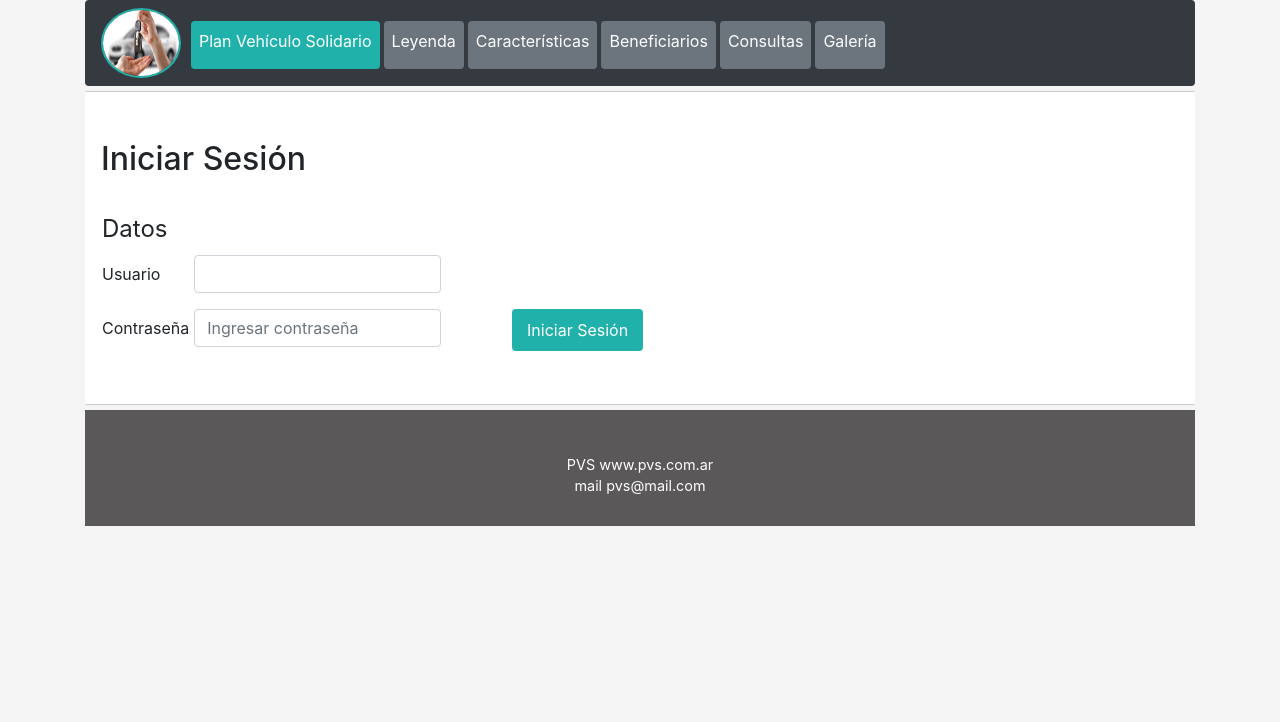
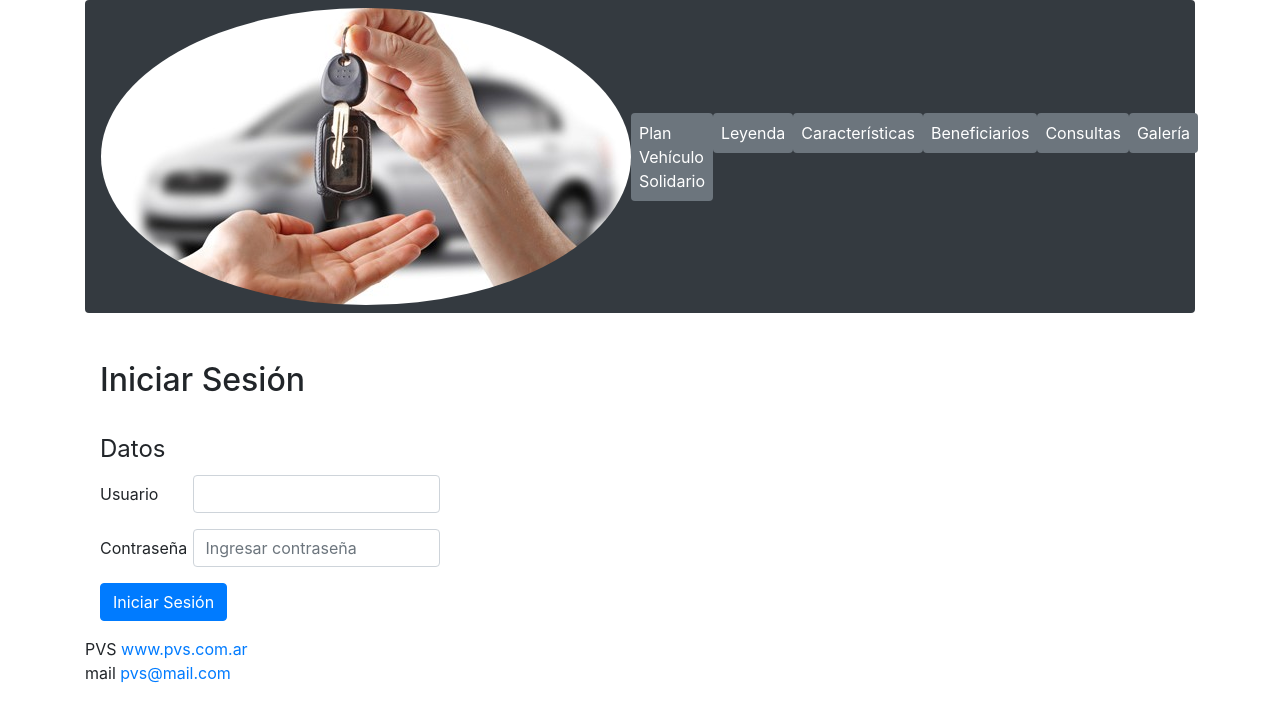
Before and after one commit to SamaBG/PVS, a PHP site: page /login.php?error=1 in a window 1280 px wide. Shown: the top 722 px of the page. Run offline with PHP 8.4, Linux system fonts and the light colour scheme.

Commit message:
Update login.php

```diff
--- a/login.php
+++ b/login.php
@@ -24,7 +24,7 @@ $error=$_GET["error"];
 	<meta name="viewport" content="width=device-width, initial-scale=1.0">
 
         <link rel="stylesheet" href="https://maxcdn.bootstrapcdn.com/bootstrap/4.5.2/css/bootstrap.min.css">
-        <link href="css/estil.css" rel="stylesheet">
+        <link href="css/estils.css" rel="stylesheet">
 
         <script src="https://ajax.googleapis.com/ajax/libs/jquery/3.5.1/jquery.min.js"></script>
         <script src="https://cdnjs.cloudflare.com/ajax/libs/popper.js/1.16.0/umd/popper.min.js"></script>
@@ -65,15 +65,15 @@ $error=$_GET["error"];
 			<legend>Datos</legend>
 
 			<div class="form-group row">
-				<label for="legajo" class="col-sm-1 col-form-label">Usuario</label>
-				<div class="col-sm-3">
+                            <label for="legajo" class="col-sm-12 col-md-12 col-lg-1 col-form-label">Usuario</label>
+				<div class="col-sm-6 col-md-6 col-lg-3">
 				<input type="text" class="form-control" name="legajo" id="legajo" value="" maxlength="8" required>
 				</div>
 
 			</div>
 			<div class="form-group row">
-				<label for="psw" class="col-sm-1 col-form-label">Contraseña</label>
-				<div class="col-sm-3">
+                            <label for="psw" class="col-sm-12 col-md-12 col-lg-1 col-form-label">Contraseña</label>
+				<div class="col-sm-6 col-md-6 col-lg-3">
 				<input type="password" class="form-control" name="psw" id="psw" value="" maxlength="20"  aria-describedby="pswAyuda" placeholder="Ingresar contraseña"  required>
 				</div>
 
@@ -81,15 +81,15 @@ $error=$_GET["error"];
 
                         <?php if ($error=='true'){?>
 
-                        <div style="width: 380px;height: 60px" class="rounded" >
+                        <div id="error" class="rounded" >
                             <img src="img/error.png" style="width: 20px;height: 20px;margin-left: -5px"/>
-                            <h3 style="color:red;text-align: right;margin-top: -35px">El usuario y/o contraseña no son validos!</h3>
+                            <p>El usuario y/o contraseña no son validos!</p>
                        </div>
 
                         <?php }?>
 
 			<div class="form-group">
-                            <input style="margin-left: 410px;margin-top: -95px;border:solid;border-color: #20B2AA;background-color: #20B2AA"type="submit" class="btn btn-primary" name="iniciar" value="Iniciar Sesión">
+                            <input id="boton_sesion" type="submit" class="btn btn-primary" name="iniciar" value="Iniciar Sesión">
 			</div>
 
 			</fieldset>
```
